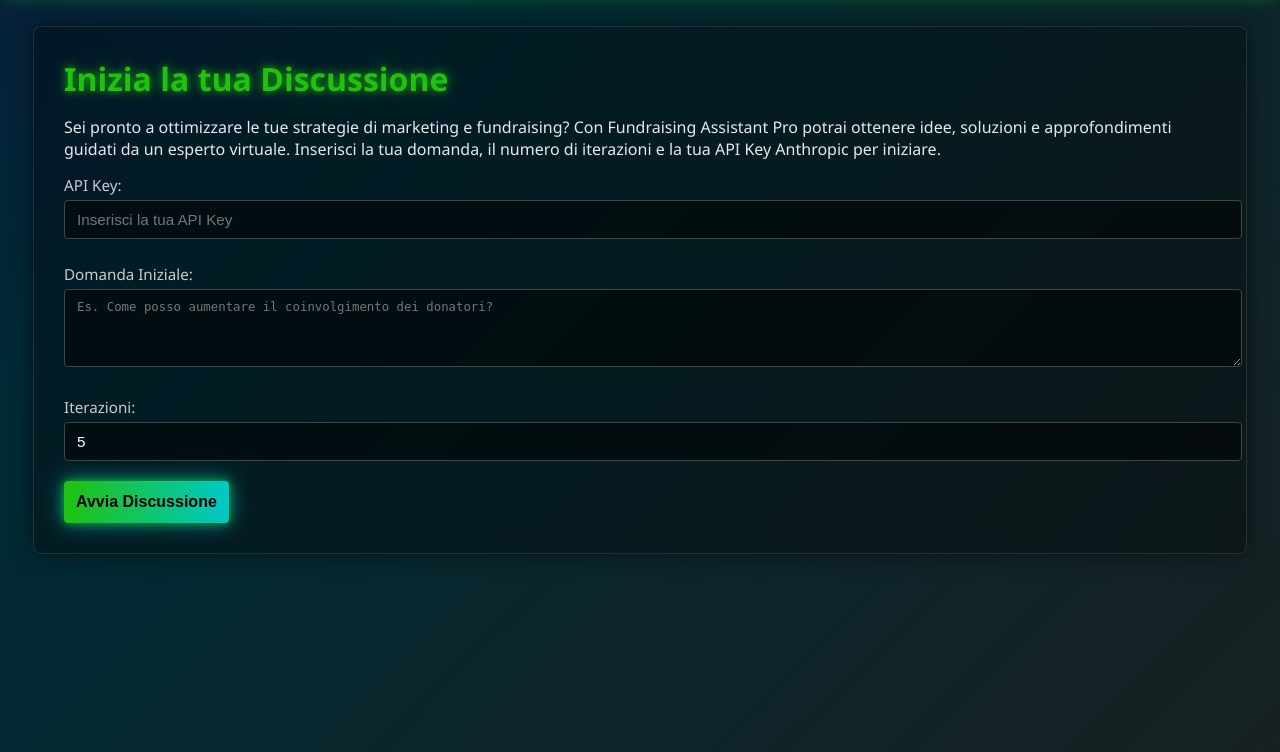
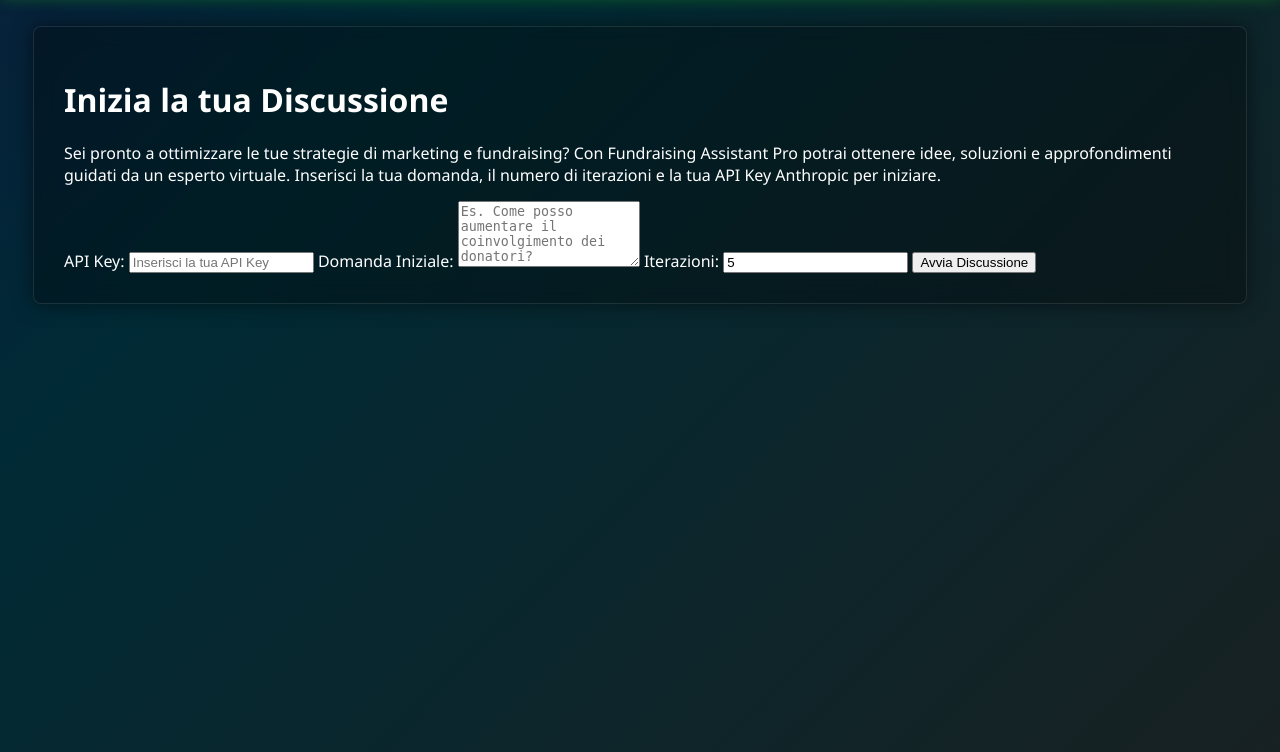
Before and after one commit to Mic-Fundraiser/claude-fundraising, a Flask app: page / in a window 1280 px wide. Shown: the part 48-800 px from the top of the page. Run offline with Flask 3, Linux system fonts and the light colour scheme.

Commit message:
Update style.css

```diff
--- a/static/style.css
+++ b/static/style.css
@@ -6,7 +6,6 @@ html, body {
   height: 100%;
 }
 
-/* Sfondo con gradiente animato */
 body.gradient-bg {
   background: linear-gradient(135deg, #1f004f, #002a35, #1f1e1c);
   background-size: 200% 200%;
@@ -19,7 +18,6 @@ body.gradient-bg {
   100% {background-position: 0% 50%;}
 }
 
-/* Barra superiore e tooltip info */
 .top-bar {
   display: flex;
   justify-content: space-between;
@@ -95,7 +93,6 @@ body.gradient-bg {
   color: #20c20e;
 }
 
-/* Card traslucida (glassy) */
 .glassy-card {
   background: rgba(0,0,0,0.3);
   backdrop-filter: blur(10px);
@@ -104,8 +101,6 @@ body.gradient-bg {
   border-radius: 8px;
 }
 
-/* Layout principale più ampio e responsive:
-   max-width: 1400px, width:90% */
 .center-box, .chat-wrapper {
   max-width: 1400px;
   width: 90%;
@@ -113,72 +108,6 @@ body.gradient-bg {
   padding: 30px;
 }
 
-/* --------------------------
-   STILI PER L'INDEX (Pagina Iniziale)
-   -------------------------- */
-.center-box h1 {
-  margin-top: 0;
-  margin-bottom: 10px;
-  font-size: 2em;
-  color: #20c20e;
-  text-shadow: 0 0 10px #20c20e;
-}
-
-.center-box p {
-  margin-bottom: 20px;
-  font-size: 1em;
-  opacity: 0.9;
-  line-height: 1.4;
-}
-
-.form-container label {
-  display: block;
-  text-align: left;
-  margin: 15px 0 5px;
-  font-size: 0.95em;
-  color: #ccc;
-}
-
-.form-container input, .form-container textarea {
-  width: 100%;
-  padding: 10px 12px;
-  margin-bottom: 10px;
-  border: 1px solid #444;
-  border-radius: 4px;
-  background: rgba(0,0,0,0.5);
-  color: #fff;
-  font-size: 0.95em;
-}
-
-.form-container input:focus, .form-container textarea:focus {
-  outline: 2px solid #20c20e;
-}
-
-/* Pulsante neon */
-.neon-btn {
-  background: linear-gradient(90deg, #20c20e, #00c8c8);
-  color: #000;
-  text-shadow: none;
-  box-shadow: 0 0 10px rgba(32,194,14,0.7), 0 0 20px rgba(0,200,200,0.7);
-  font-size: 1em;
-  padding: 12px;
-  cursor: pointer;
-  border: none;
-  border-radius: 4px;
-  margin-top: 10px;
-  font-weight: bold;
-  transition: all 0.3s;
-}
-
-.neon-btn:hover {
-  filter: brightness(1.1);
-}
-
-/* --------------------------
-   STILI PER LA CHAT
-   -------------------------- */
-
-/* Contenitore della chat */
 .chat-container {
   padding: 20px;
   height: 60vh;
@@ -186,7 +115,6 @@ body.gradient-bg {
   scroll-behavior: smooth;
 }
 
-/* Messaggi */
 .message {
   display: flex;
   margin-bottom: 15px;
@@ -211,7 +139,6 @@ body.gradient-bg {
   justify-content: flex-start;
 }
 
-/* Bolla messaggio */
 .bubble {
   max-width: 70%;
   padding: 10px 15px;
@@ -238,13 +165,10 @@ body.gradient-bg {
   color: #fff;
   font-size: 0.95em;
   line-height: 1.4;
+  white-space: pre-wrap;
+  word-wrap: break-word;
 }
 
-.message.user .bubble p {
-  color: #afffaf;
-}
-
-/* Avatar */
 .avatar {
   width: 32px;
   height: 32px;
@@ -266,12 +190,15 @@ body.gradient-bg {
   background: linear-gradient(135deg, #2a2aff, #20c20e);
 }
 
-/* Indicatore di "sta pensando" */
 .thinking {
   text-align: center;
   margin: 20px 0;
   opacity: 0.8;
   transition: opacity 0.3s;
+}
+
+.hidden {
+  display: none !important;
 }
 
 .typing-indicator {
@@ -301,7 +228,6 @@ body.gradient-bg {
   40% { transform: scale(1); }
 }
 
-/* Sintesi finale */
 .summary-container {
   background: rgba(0,0,0,0.3);
   padding: 20px;
@@ -309,6 +235,7 @@ body.gradient-bg {
   max-height: 20vh;
   overflow-y: auto;
   animation: fadeIn 0.5s forwards;
+  opacity: 0;
 }
 
 @keyframes fadeIn {
@@ -343,7 +270,6 @@ body.gradient-bg {
   gap: 5px;
 }
 
-/* Footer della chat */
 .chat-footer {
   display: flex;
   justify-content: center;
@@ -367,7 +293,6 @@ body.gradient-bg {
   filter: brightness(1.1);
 }
 
-/* Bottone scroll-to-bottom */
 .scroll-bottom-btn {
   display: none;
   position: absolute;
@@ -389,7 +314,6 @@ body.gradient-bg {
   background: #1aa60c;
 }
 
-/* Stato chat */
 .chat-status {
   font-size: 0.9em;
   opacity: 0.8;
@@ -397,7 +321,6 @@ body.gradient-bg {
   text-shadow: 0 0 5px #20c20e;
 }
 
-/* Scrollbar personalizzata per la chat */
 .chat-container::-webkit-scrollbar {
   width: 8px;
 }
```
